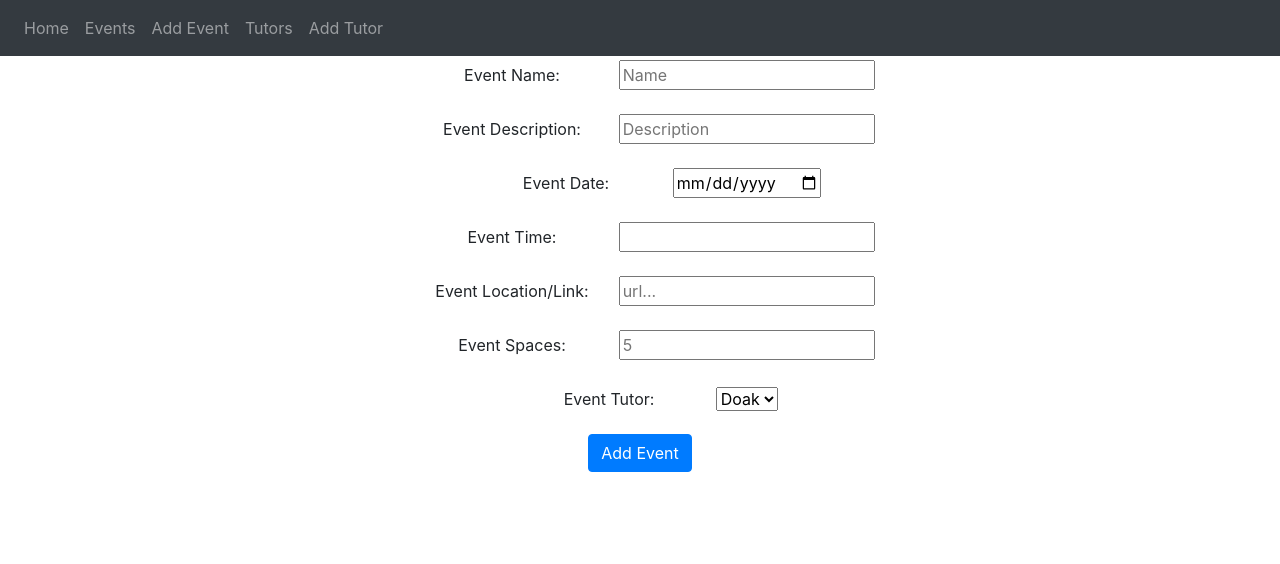
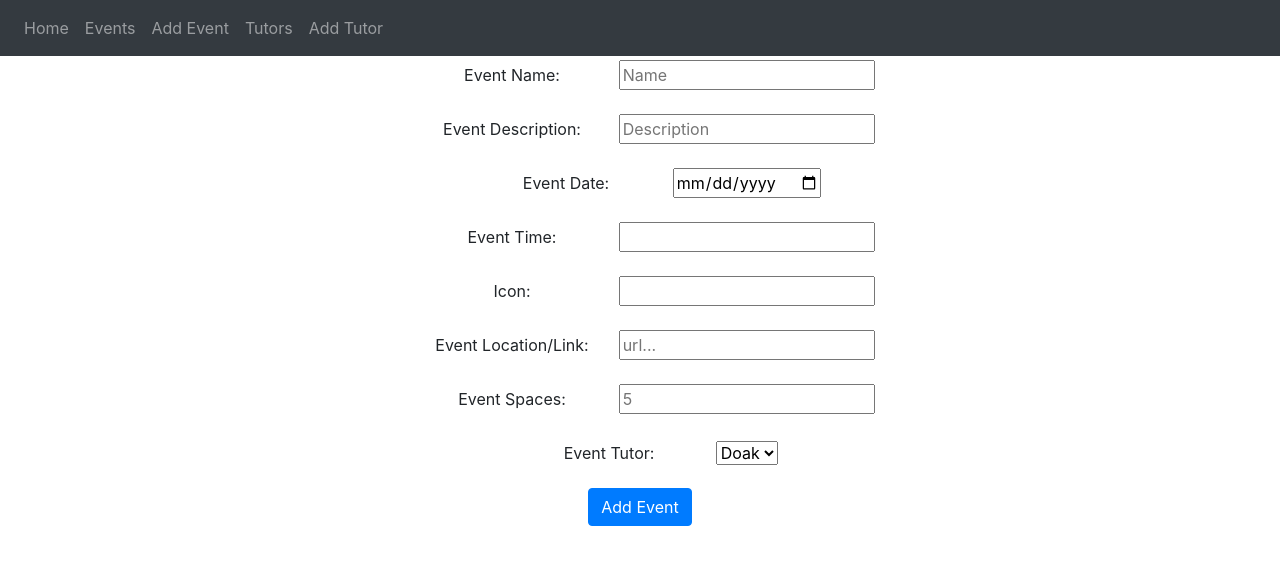
Before and after one commit to doakcovington/storm-center-client, a React (Create React App) app: page /events/new in a window 1280 px wide. Shown: the top 564 px of the page. Built offline with nearby package versions, Linux system fonts and the light colour scheme; no server answers.

Commit message:
Added icon_url to events

```diff
--- a/src/components/CreateEvent.js
+++ b/src/components/CreateEvent.js
@@ -13,6 +13,7 @@ class CreateEvent extends React.Component {
     location: '',
     spaces: '',
     time: '',
+    icon_url: '',
     tutor_id: '1', //sets tutor to first in select option
     redirectToHome: false
   }
@@ -33,6 +34,7 @@ class CreateEvent extends React.Component {
       location: '',
       spaces: '',
       time: '',
+      icon_url: '',
       tutor_id: '1', //sets tutor to first in select option
       redirectToHome: true
     });
@@ -62,6 +64,10 @@ class CreateEvent extends React.Component {
           <Form.Label column lg={2}>Event Time:</Form.Label>
           <input type='text' name='time' value={this.state.time} onChange={this.handleChange}/>
         </Form.Group>
+        <Form.Group controlId="formGroupIcon">
+          <Form.Label column lg={2}>Icon:</Form.Label>
+          <input type='text' name='icon_url' value={this.state.icon_url} onChange={this.handleChange}/>
+        </Form.Group>
         <Form.Group controlId="formGroupLocation">
           <Form.Label column lg={2}>Event Location/Link:</Form.Label>
           <input type='text' placeholder='url...' value={this.state.location} name='location' onChange={this.handleChange}/>
--- a/src/components/Event.js
+++ b/src/components/Event.js
@@ -9,6 +9,7 @@ const Event = (props) => {
     <Card style={{ width: '18rem' }} key={props.event.id}>
       <Card.Header as="h5">{props.event.attributes.name}</Card.Header>
           <Card.Text>{format(new Date(props.event.attributes.date), 'MM/dd/yyyy')} at {props.event.attributes.time}</Card.Text>
+          <Card.Img variant="top" src={props.event.attributes.icon_url} />
           <Card.Text>{props.event.attributes.description}</Card.Text>
           <Card.Text>Tutor: {props.event.attributes.tutor.name}</Card.Text>
           <Card.Link href={props.event.attributes.location}>Zoom Link</Card.Link>
```
